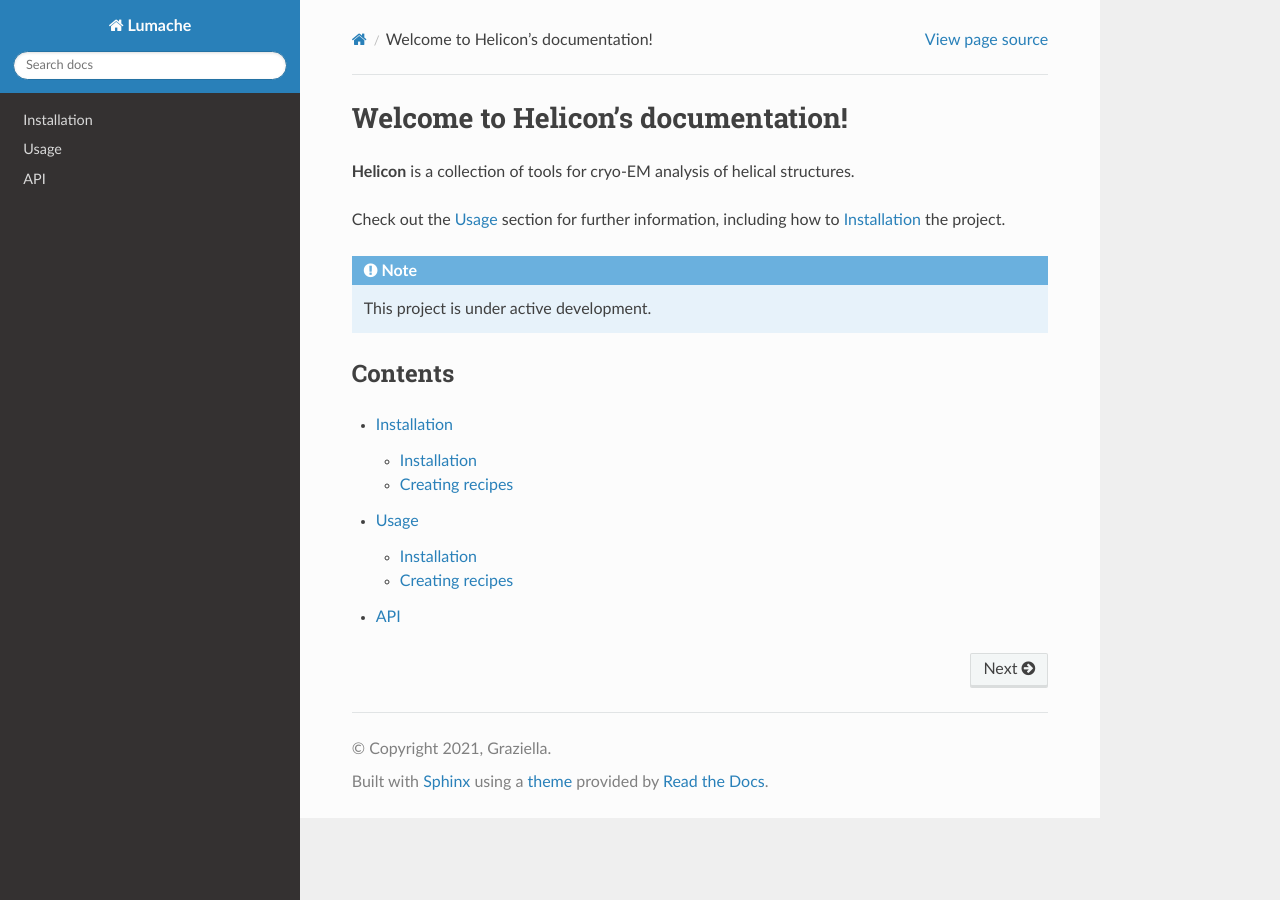
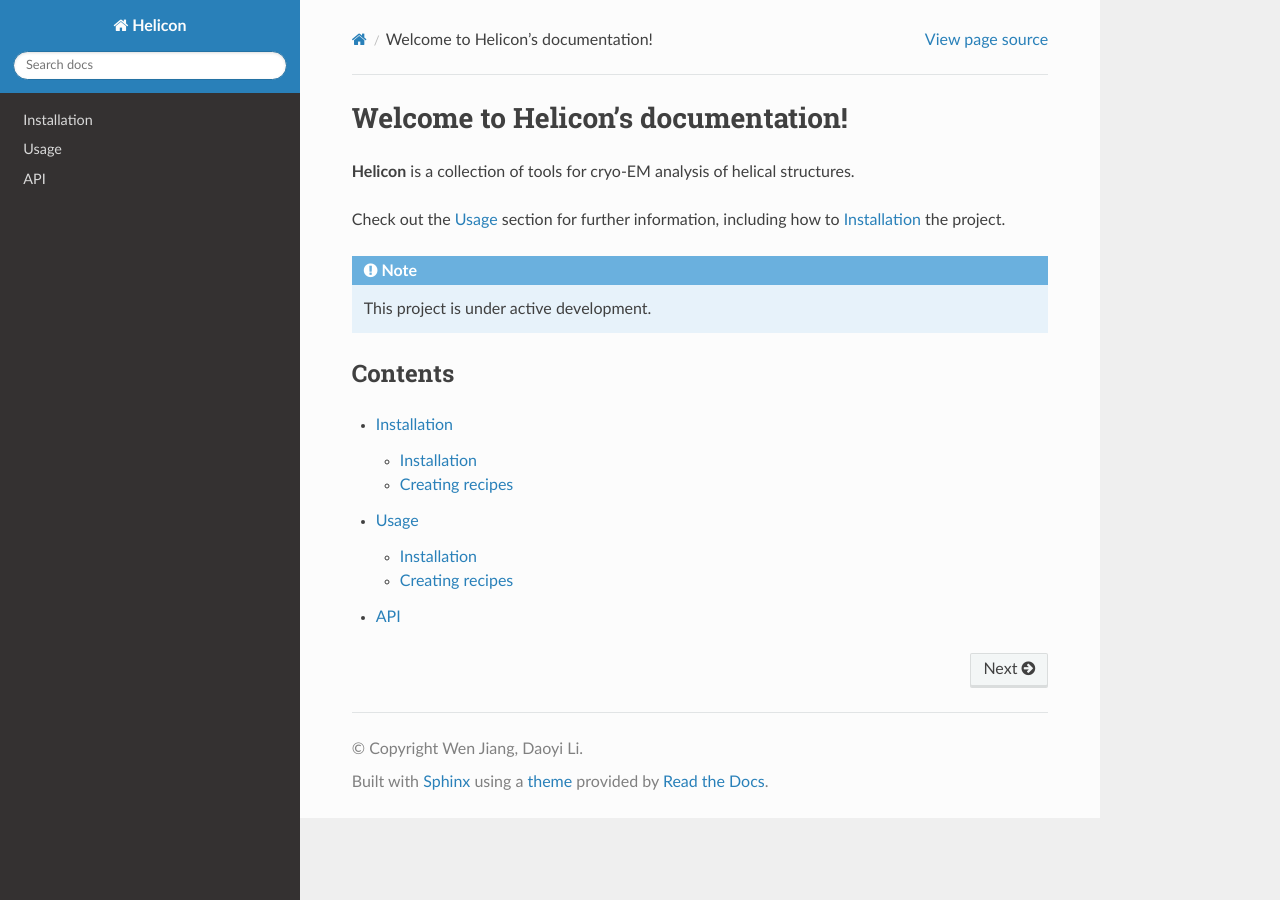
Before and after one commit to jianglab/helicon_doc, a Sphinx documentation site: the page built from docs/source/index.rst, in a window 1280 px wide. Built offline with Sphinx 7.4.7 and the Read the Docs theme 3.1.0, drawn with Linux system fonts in a browser that asks for light colours.

Commit message:
Update conf.py

```diff
--- a/docs/source/conf.py
+++ b/docs/source/conf.py
@@ -2,9 +2,9 @@
 
 # -- Project information
 
-project = 'Lumache'
-copyright = '2021, Graziella'
-author = 'Graziella'
+project = 'Helicon'
+copyright = 'Wen Jiang, Daoyi Li'
+author = 'Wen Jiang, Daoyi Li'
 
 release = '0.1'
 version = '0.1.0'
```
